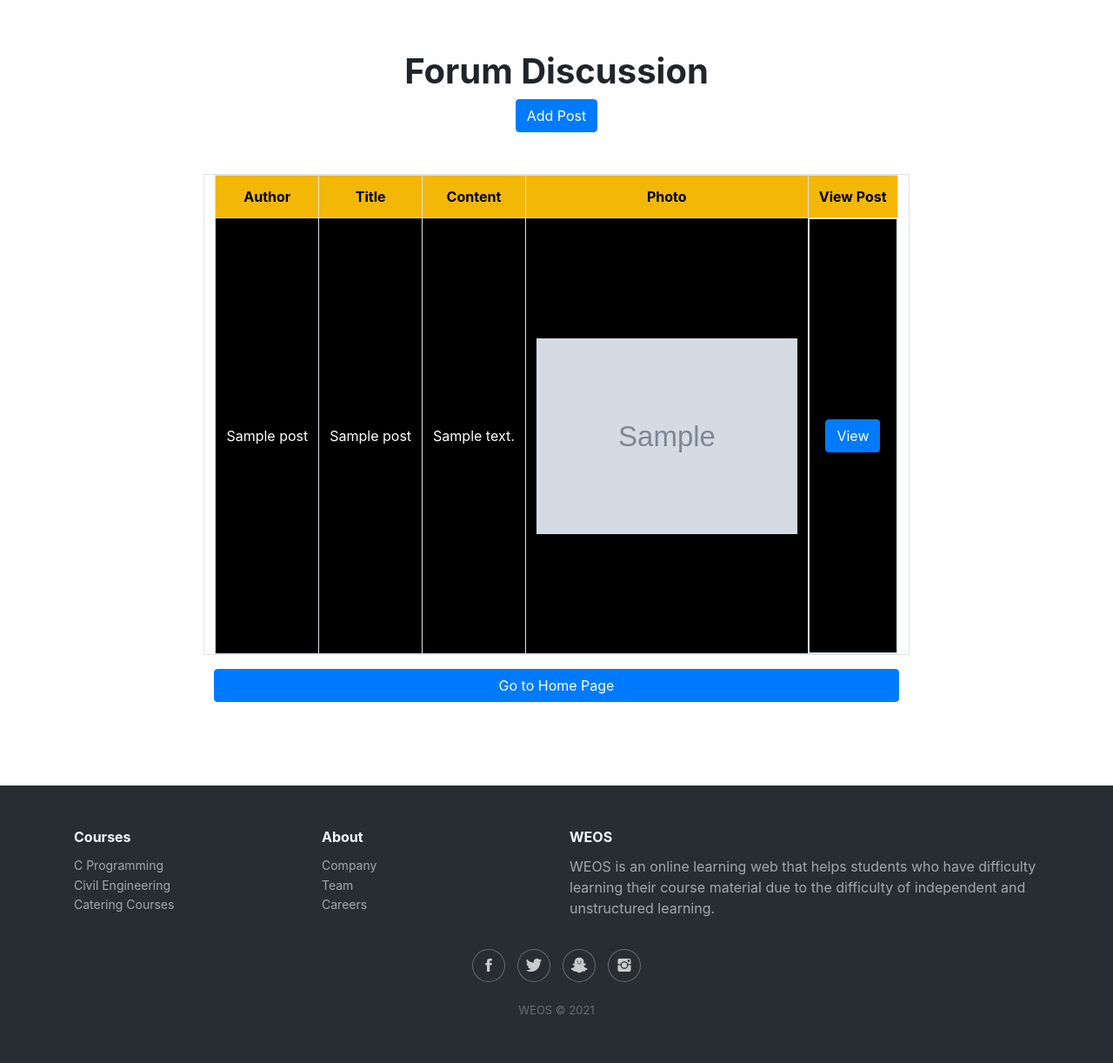
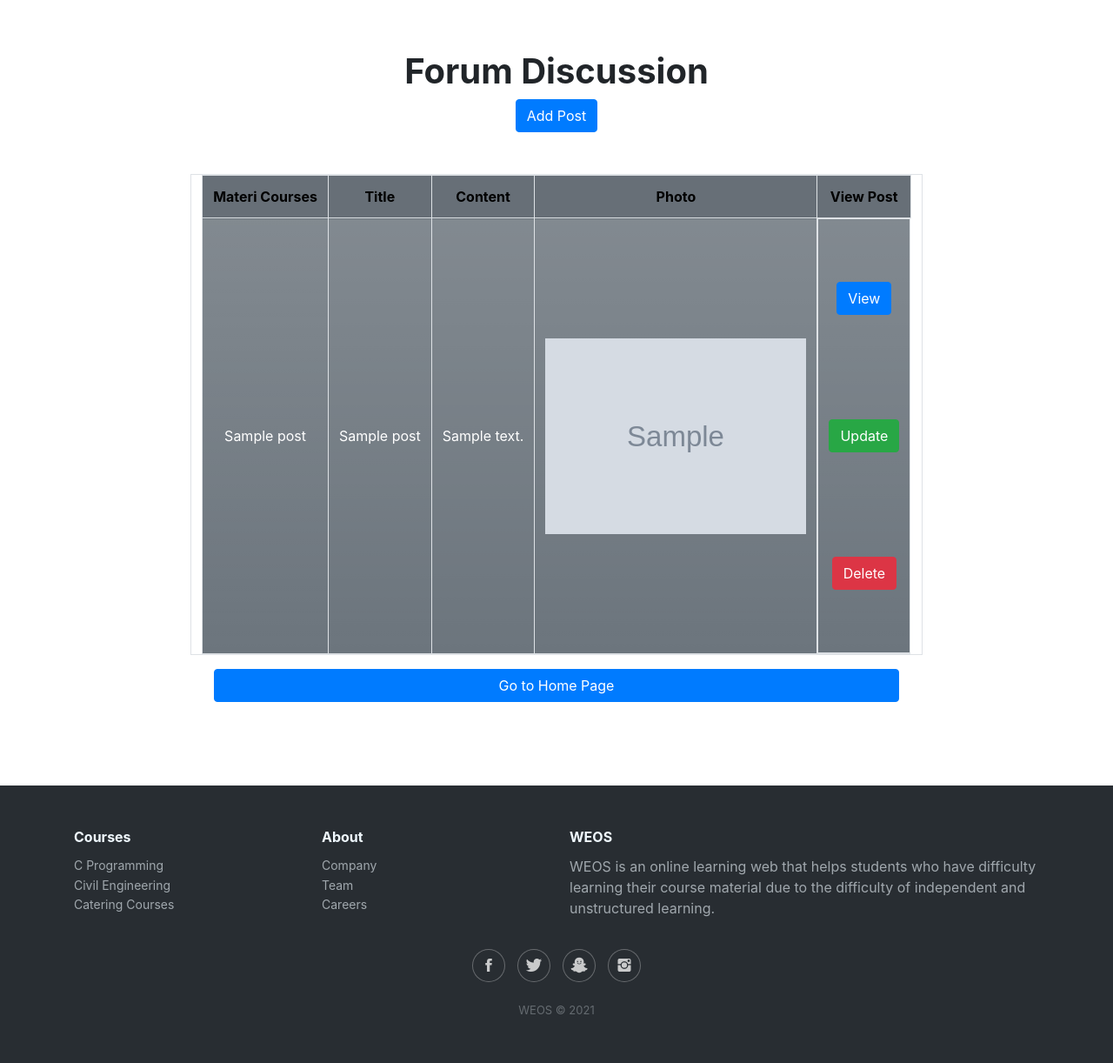
Before and after one commit to julianaliwardana/Website-Learning-WEOS, a Laravel app: page /post in a window 1280 px wide. Shown: the part 192-1414 px from the top of the page at 87% size. Run offline with Laravel 8, Linux system fonts and the light colour scheme; a user stored in the database is signed in; tables that the repository leaves empty hold one stand-in row (values such as "Sample post"); grey boxes marked "Sample" are stand-in pictures.

Commit message:
Design rubah dikt gan

```diff
--- a/resources/views/Post/post.blade.php
+++ b/resources/views/Post/post.blade.php
@@ -8,15 +8,15 @@
 <div class="container mt-5 d-flex align-items-center justify-content-center">
     <div class="row">
         <table class="table table-striped table-bordered align-middle d-flex align-items-center justify-content-center text-center my-auto " style="width:100%">
-            <tr class="bg-warning text-black">
-                <th class="align-middle">Author</th>
+            <tr class="bg-secondary text-black">
+                <th class="align-middle">Materi Courses</th>
                 <th class="align-middle">Title</th>
                 <th class="align-middle">Content</th>
                 <th class="align-middle">Photo</th>
                 <th class="align-middle">View Post</th>
             </tr>
             @foreach ($posts as $post)
-            <tr class="bg-black text-white">
+            <tr class="bg-secondary bg-gradient text-white">
                 <td class="align-middle">{{$post->name}}</td>
                 <td class="align-middle">{{$post->title}}</td>
                 <td class="align-middle">{{$post->content}}</td>
@@ -30,7 +30,7 @@
                         <button type="submit" class="btn btn-danger" onclick="return confirm('Are you sure?')">Delete</button>
                     </form>
                 </td>
-                @elseif(Auth::user()->name === $post->name)
+                @elseif(Auth::id() === $post->user_id)
                 <td class="d-flex flex-column align-items-center align-middle" style="height: 500px;">
                     <a href="{{url('/view-post') . '/' . $post->id}}" name="next-page" class="btn btn-primary text-white my-auto">View</a>
                     <a href="{{url('/edit-post') . '/' . $post->id}}" name="next-page" class="btn btn-success text-white my-auto">Update</a>
```
